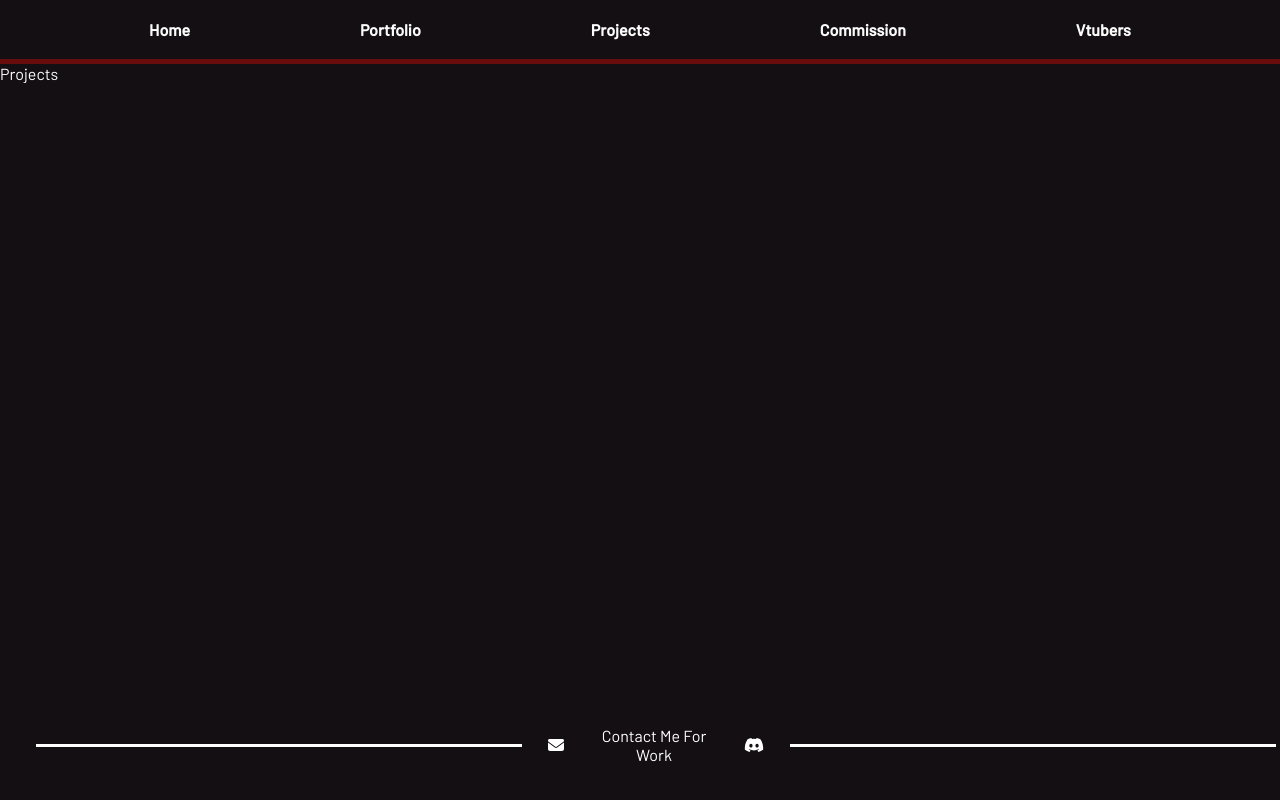
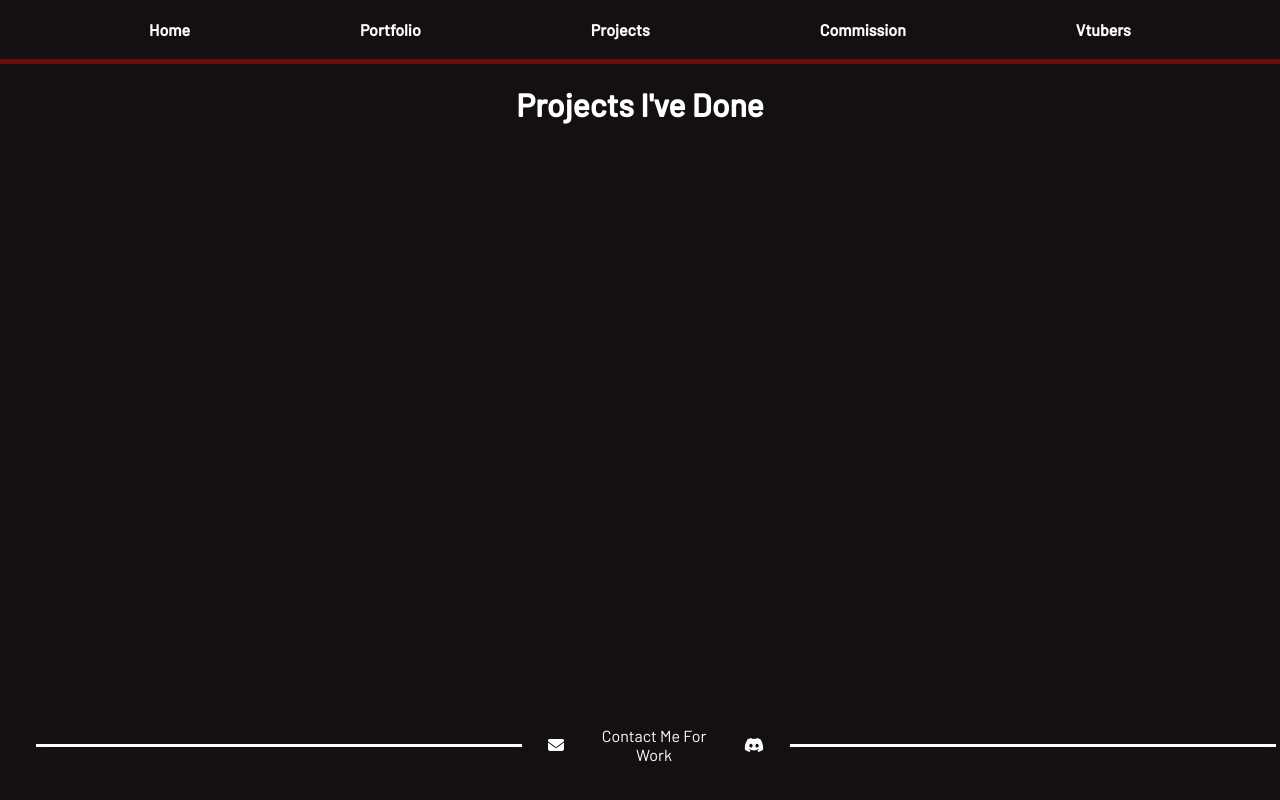
Before and after one commit to ItsChan-afk/alex-portfolio, a React (Vite) app: page /project in a window 1280 px wide. Shown: the top 800 px of the page. Built offline with nearby package versions, Linux system fonts and the light colour scheme.

Commit message:
First commit

```diff
--- a/src/Pages/commission/Commission.jsx
+++ b/src/Pages/commission/Commission.jsx
@@ -2,7 +2,10 @@ import React from 'react'
 
 const Commission = () => {
   return (
-    <div>Commission</div>
+    <div>
+          <h1 style={{textAlign:'center' , color:'white'}}>My Commissions</h1>
+          <br/>
+    </div>
   )
 }
 
--- a/src/Pages/projects/Projects.jsx
+++ b/src/Pages/projects/Projects.jsx
@@ -2,7 +2,10 @@ import React from 'react'
 
 const Projects = () => {
   return (
-    <div>Projects</div>
+    <div>
+          <h1 style={{textAlign:'center' , color:'white'}}>Projects I've Done</h1>
+          <br/>
+    </div>
   )
 }
 
```
Also changed, not shown: src/Pages/vtubers/Vtubers.jsx (+7 -7 lines).
